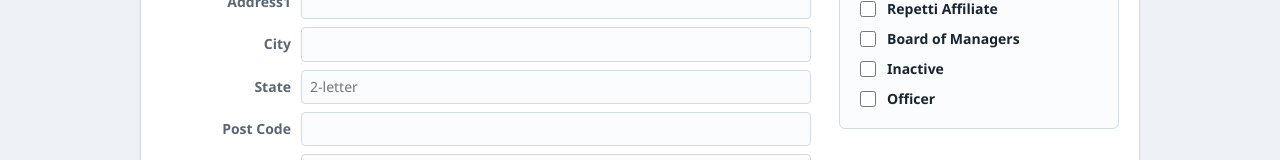
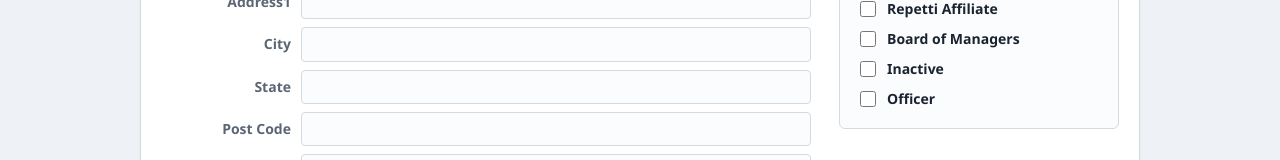
Before and after one commit to graymanreaper/fant, a Next.js app: page /investors/new in a window 1280 px wide. Shown: the part 276-436 px from the top of the page. Built offline with nearby package versions, Linux system fonts and the light colour scheme; no server answers; the database is empty.

Commit message:
Remove 2-letter State restriction on the Investor form

```diff
--- a/src/components/InvestorForm.tsx
+++ b/src/components/InvestorForm.tsx
@@ -31,7 +31,7 @@ const TEXT_FIELDS: {
   { name: "investorAltName", label: "Alternative Name" },
   { name: "investorAddress1", label: "Address1" },
   { name: "investorCity", label: "City" },
-  { name: "investorState", label: "State", maxLength: 2, placeholder: "2-letter" },
+  { name: "investorState", label: "State", maxLength: 100 },
   { name: "investorPostCode", label: "Post Code" },
   { name: "investorCountry", label: "Country" },
   { name: "investorEmail", label: "Email", type: "email" },
```
